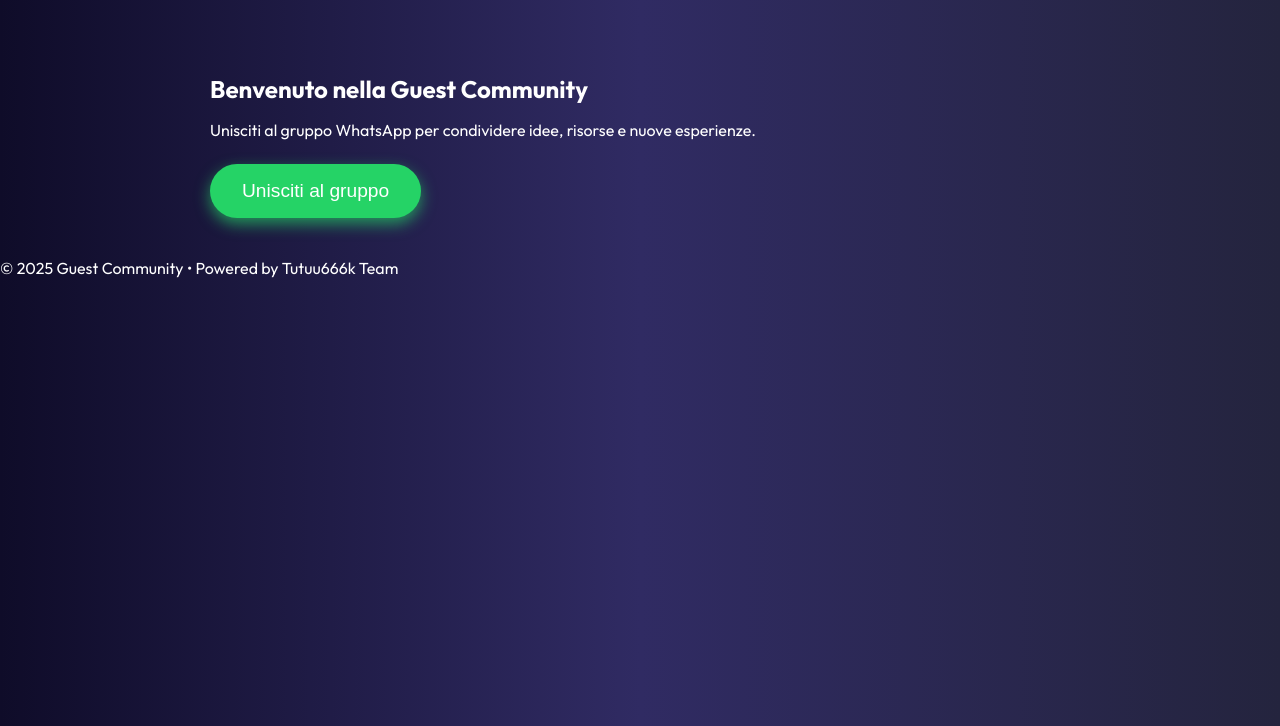
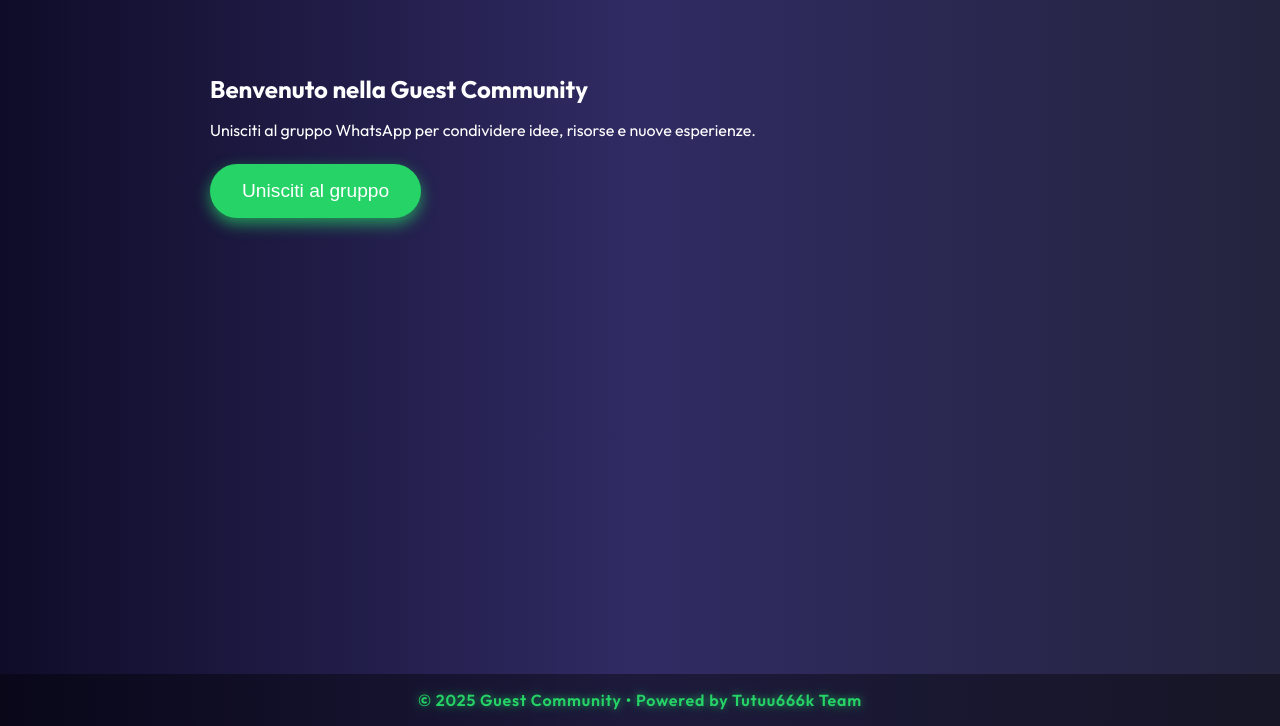
Before and after one commit to silentnotes-site/guestcommunity, a website: page index.html in a window 1280 px wide. Shown: the part 74-800 px from the top of the page. Drawn offline with nearby package versions, Linux system fonts and the light colour scheme; some packages are replaced by stand-ins of ours; no server answers; a script that the page names is missing.

Commit message:
Update index.html

```diff
--- a/index.html
+++ b/index.html
@@ -42,6 +42,22 @@
     #events-list{list-style:none;padding:0}
     .event-item{background:rgba(255,255,255,0.1);border-radius:10px;padding:1rem;margin-bottom:1rem}
     #contact-form input,#contact-form textarea{margin-bottom:1rem}
+    footer {
+      text-align: center;
+      padding: 1rem 0;
+      font-weight: 600;
+      font-size: 1rem;
+      color: #25d366;
+      text-shadow: 0 0 8px #25d366bb;
+      background: rgba(0,0,0,0.4);
+      position: fixed;
+      bottom: 0;
+      width: 100%;
+      user-select: none;
+      font-family: 'Outfit', sans-serif;
+      letter-spacing: 0.05em;
+      z-index: 20;
+    }
   </style>
 </head>
 <body>
@@ -59,7 +75,7 @@
       <a class="nav-link" data-section="ora">Ora</a>
       <a class="nav-link" data-section="eventi">Eventi</a>
       <a class="nav-link" data-section="contatti">Contatti</a>
-      <a class="nav-link" id="chatbot-link" href="#" tabindex="0">Chatbot</a>
+      <a id="chatbot-link" class="nav-link" href="#">Chatbot</a>
     </nav>
   </header>
   <main>
```
